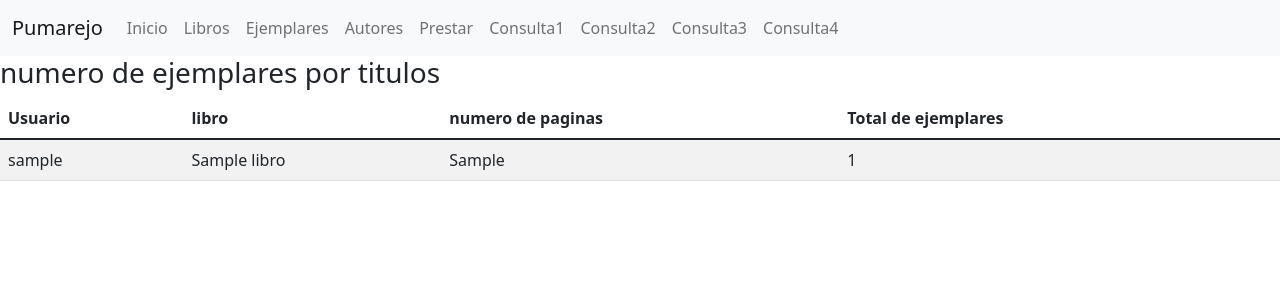
After one commit to DiegoPumarejo0430/Taller_3_corte, a Django app: page /prestar/Consultas3/ in a window 1280 px wide. The commit adds this page. Shown: the top 300 px of the page. Run offline with Django 4.2, Linux system fonts and the light colour scheme; tables that the repository leaves empty hold one stand-in row (values such as "Sample post"); some libraries are stand-ins or nearby versions.

Commit message:
consulta3

```diff
--- a/apps/ejemplares/urls.py
+++ b/apps/ejemplares/urls.py
@@ -1,7 +1,7 @@
 from django.urls import path
 from apps.ejemplares.views import ejemplarCreate, ejemplarDelete, ejemplarUpdate, listejemplar
 from apps.ejemplares.views import prestarCreate, prestarDelete, prestarUpdate, listprestar
-from apps.ejemplares.views import Consultas,Consultas2
+from apps.ejemplares.views import Consultas,Consultas2,Consultas3
 #,Consultas3, Consultas4
 
 app_name= 'ejemplar'
@@ -19,6 +19,6 @@ urlpatterns = [
 
     path('Consultas/', Consultas, name= 'Consultas'),
     path('Consultas2/', Consultas2, name= 'Consultas2'),
-    # path('Consultas3/', Consultas3, name= 'Consultas3'),
+    path('Consultas3/', Consultas3, name= 'Consultas3'),
     # path('Consultas4/', Consultas4, name= 'Consultas4'),
 ]
--- a/apps/ejemplares/views.py
+++ b/apps/ejemplares/views.py
@@ -86,3 +86,8 @@ def Consultas2(request):
     ejemplar = Prestar.objects.values('ejemplares__libro__titulo').annotate(total=Count('ejemplares__libro__titulo'))
     context = {'ejemplar': ejemplar}
     return render(request, 'ejemplar/Consultas2.html',context)
+
+def Consultas3(request):
+    ejemplar = Prestar.objects.values('user__username','ejemplares__libro__titulo','ejemplares__libro__numeropagina').annotate(total=Count('ejemplares__libro__titulo'))
+    context = {'ejemplar': ejemplar}
+    return render(request, 'ejemplar/Consultas3.html',context)
--- a/templates/base/base.html
+++ b/templates/base/base.html
@@ -47,7 +47,7 @@
                   <a class="nav-link" href="{% url 'ejemplar:Consultas2' %}">Consulta2</a>
                 </li>
                 <li class="nav-item">
-                  <a class="nav-link" href="#">Consulta3</a>
+                  <a class="nav-link" href="{% url 'ejemplar:Consultas3' %}">Consulta3</a>
                 </li>
                 <li class="nav-item">
                   <a class="nav-link" href="#">Consulta4</a>
--- /dev/null
+++ b/templates/ejemplar/Consultas3.html
@@ -0,0 +1,35 @@
+{% extends 'base/base.html' %}
+
+{% block content %}
+
+
+
+
+        <table class="table table success table-striped">
+            <thead>
+                <h3>numero de ejemplares por titulos</h3>
+            <tr>
+                <th scope="col">Usuario</th>
+                <th scope="col">libro</th>
+                <th scope="col">numero de paginas</th>
+                <th scope="col">Total de ejemplares</th>
+            </tr>
+            </thead>
+            <tbody>
+                {% if ejemplar %}
+                    {% for ejemplar in ejemplar %}
+                        <tr>
+                            <td>{{ ejemplar.user__username }}</td>
+                            <td>{{ ejemplar.ejemplares__libro__titulo }}</td>
+                            <td>{{ ejemplar.ejemplares__libro__numeropagina }}</td>
+                            <td>{{ ejemplar.total }}</td>
+                            <td>
+                        </tr>
+                    {% endfor %}
+                {% else %}
+                        <h3>No existen registros</h3>
+                {% endif %}
+            </tbody>
+        </table>
+
+{% endblock %}
```
